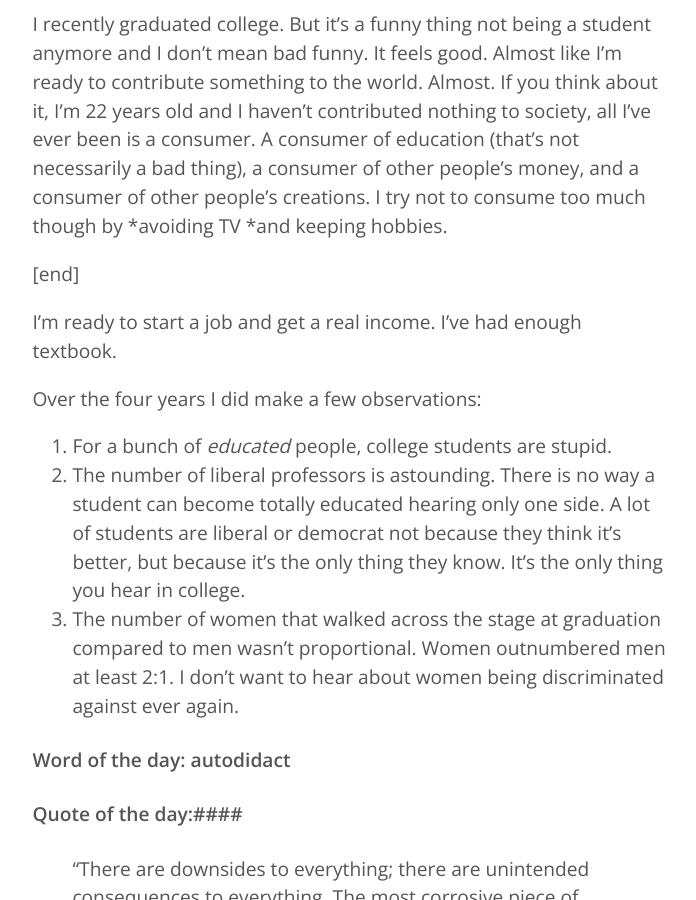
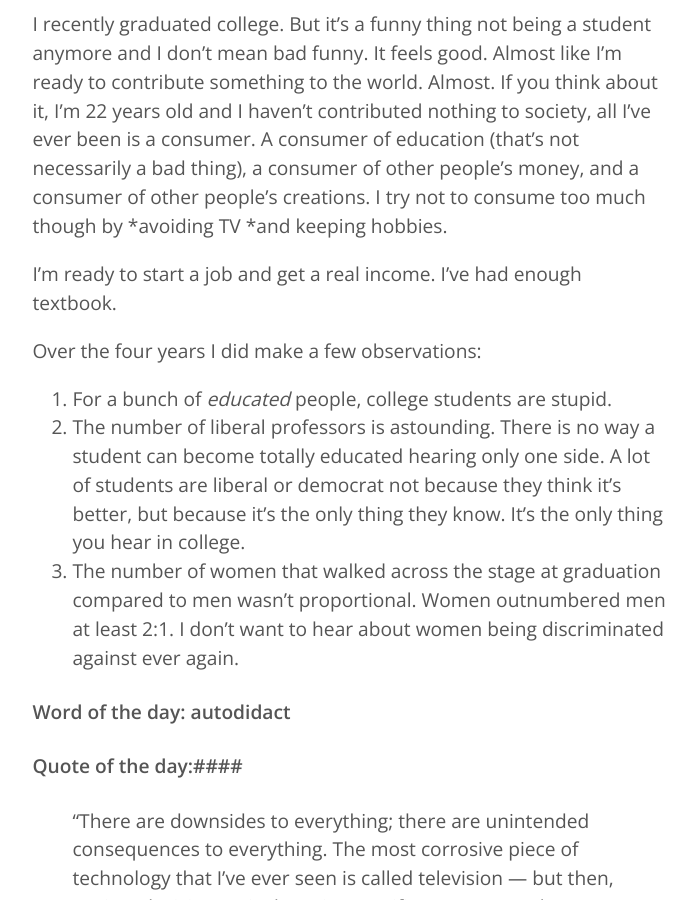
Before and after one commit to mattamabeli/drunken-ironman, a Jekyll site: the page built from _posts/2013-05-16-Graduation.markdown, in a window 1280 px wide and 900 px high, scrolled down 569 px. Shown: the whole window, without its empty margins (120-816 px from the left). Built offline with Jekyll 4.4.1, drawn with Linux system fonts in a browser that asks for light colours.

```diff
--- a/_config.yml
+++ b/_config.yml
@@ -1,3 +1,2 @@
 name: The Web Home of Matt Sheehan
 pygments: true
-excerpt_separator: [endexerpt]
--- a/_posts/2013-05-16-Graduation.markdown
+++ b/_posts/2013-05-16-Graduation.markdown
@@ -11,8 +11,6 @@
 *avoiding TV
 *and keeping hobbies.
 
-[end]
-
 I'm ready to start a job and get a real income. I've had enough textbook.
 
 Over the four years I did make a few observations:
```
